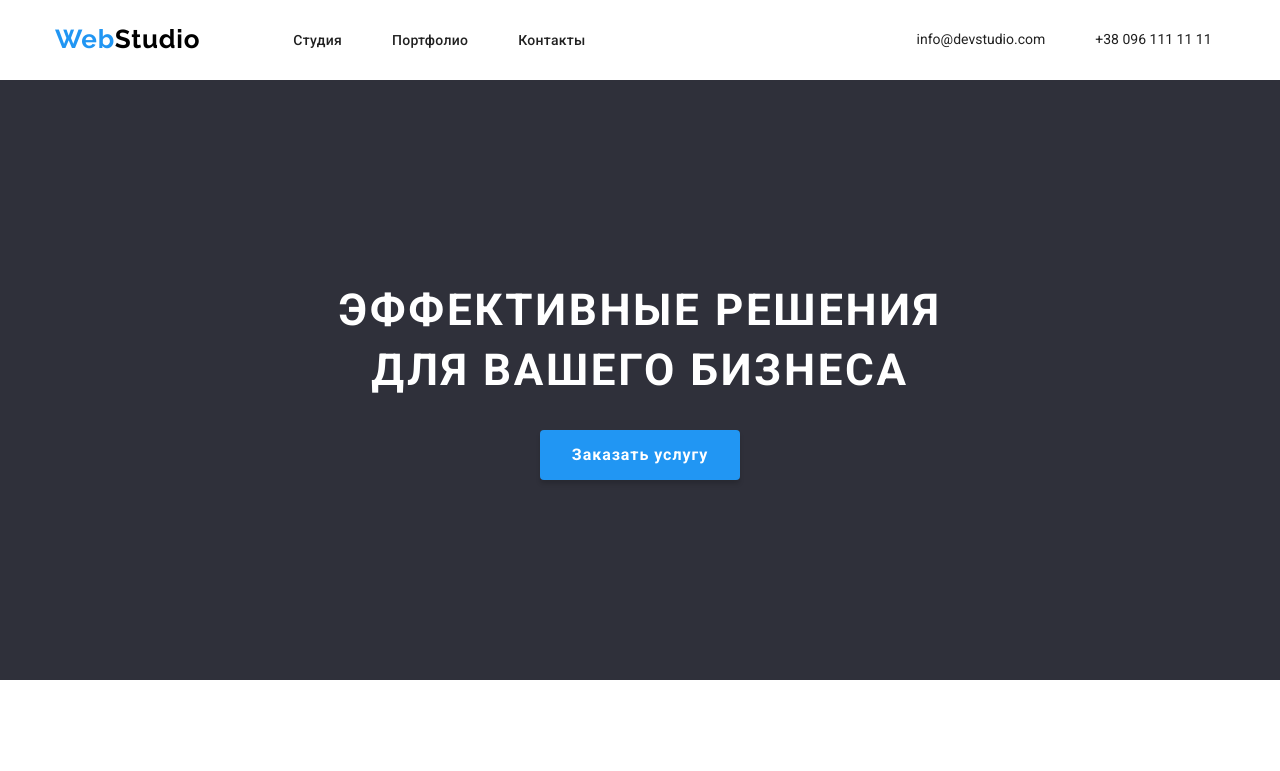
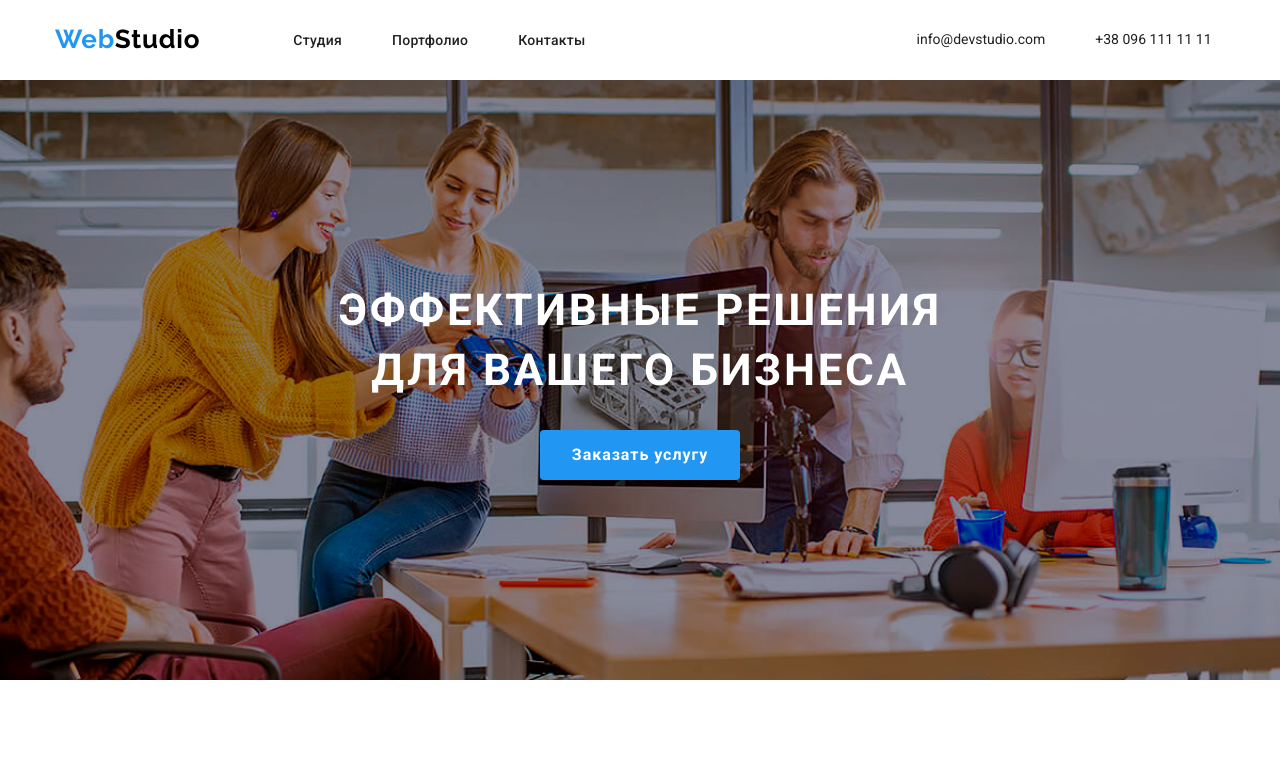
Before and after one commit to YoungSandw1ch/Home-work-1, a plain HTML site: page index.html in a window 1280 px wide. Shown: the top 771 px of the page. Drawn offline with Linux system fonts and the light colour scheme.

Commit message:
+main-img
add screen img

```diff
--- a/css/styles.css
+++ b/css/styles.css
@@ -85,7 +85,8 @@ body{
     flex: 1 0 auto;
 }
 .main__screen {
-    background-color:#2F303A;
+    /* background-color:#2F303A; */
+    background: url(/img/main-img-1.png) center no-repeat;
     height: 600px;
 }
 .screen__row{
```
Also changed, not shown: img/main-img-1.png (added).
